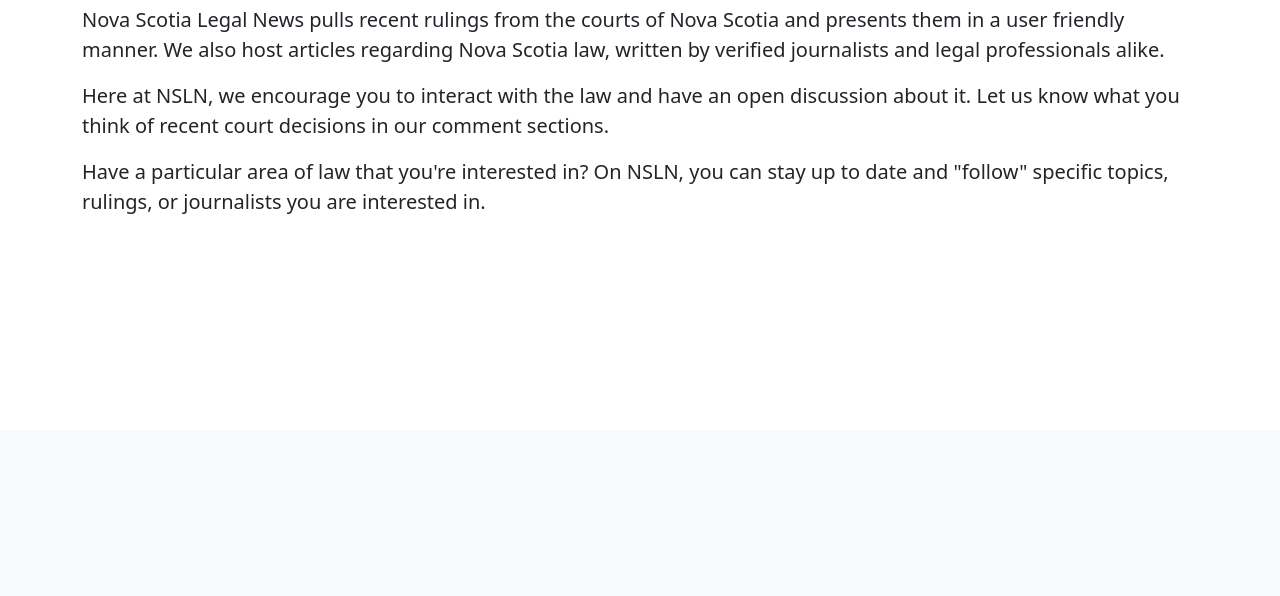
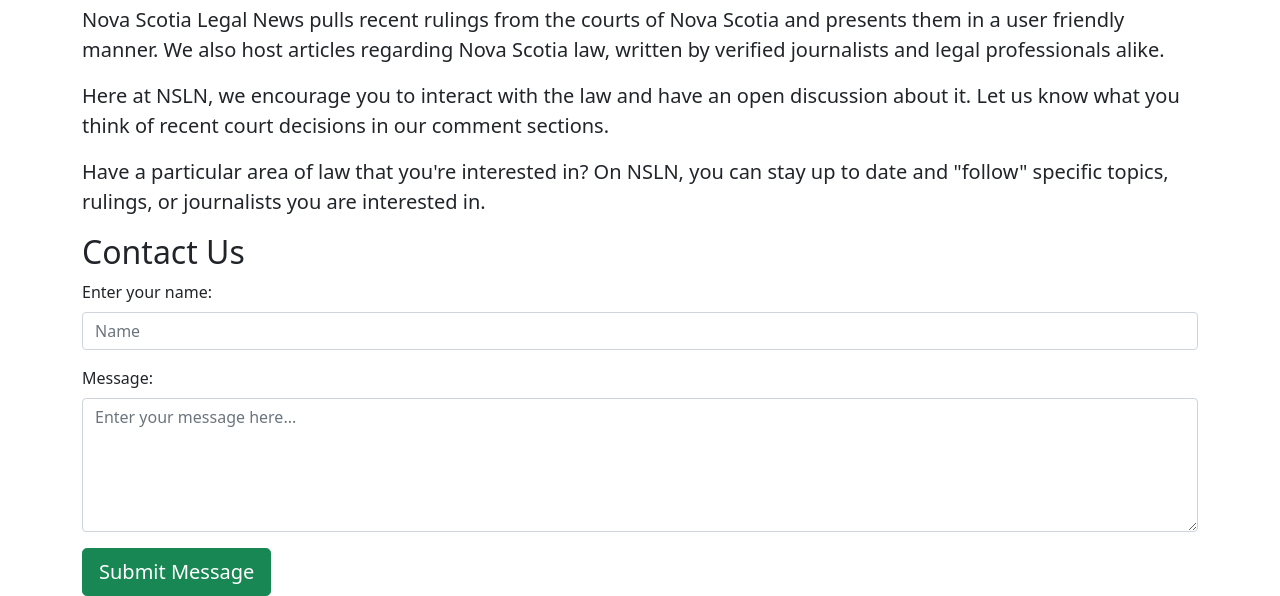
Before and after one commit to LiamOsler/NewsWebsite, a PHP site: page /about.php in a window 1280 px wide. Shown: the part 370-966 px from the top of the page. Before the commit the page ends 584 px from the top, so only its background shows below. Run offline with PHP 8.4, Linux system fonts and the light colour scheme; some libraries are stand-ins or nearby versions.

Commit message:
added contact form with postback processing

```diff
--- a/website/about.php
+++ b/website/about.php
@@ -1,5 +1,25 @@
 <!--Edited by Adam Melvin - B00597004-->
-<?php include "inc/header.php";
+<?php
+    include "inc/header.php";
+
+    $contactFormFeedback = "";
+
+    // Postback processing for contact form
+    if (isset($_POST["contact-us"])) {
+        // Check if the inputs are empty and display error messages
+        if (empty($_POST["contact-name"])) {
+            $contactFormFeedback = "<p>Please provide your name so we can return your message.</p>";
+        }
+        else if (empty($_POST["contact-msg"])) {
+            $contactFormFeedback = "<p>Please provide a message.</p>";
+        }
+        else {
+            $contactName = sanitizeData($_POST["contact-name"]);
+            $contactMsg = sanitizeData($_POST["contact-msg"]);
+            $contactFormFeedback = "<p>Message sent. Thank you for contacting us at NSLN, " . $contactName . "!</p>";
+        }
+    }
+
 ?>
 
 <main>
@@ -11,7 +31,6 @@
                 and legal professionals alike.
             </p>
         </div>
-
     </div>
     <div class="container">
         <p class="lead">
@@ -28,4 +47,21 @@
             "follow" specific topics, rulings, or journalists you are interested in.
         </p>
     </div>
+    <div class="container">
+        <h2>Contact Us</h2>
+        <div id="contact-form-feedback">
+            <?php echo $contactFormFeedback;?>
+        </div>
+        <form action="about.php" method="POST">
+            <div class="form-group">
+                <label for="contact-name">Enter your name:</label>
+                <input type="text" class="form-control" id="contact-name" placeholder="Name" name="contact-name" >
+            </div>
+            <div class="form-group">
+                <label for="contact-msg">Message:</label>
+                <textarea class="form-control" id="contact-msg" placeholder="Enter your message here..." name="contact-msg" rows=5></textarea>
+            </div>
+            <button class="btn btn-success btn-lg" name="contact-us" type="submit" >Submit Message</button>
+        </form>
+    </div>
 </main>
```
